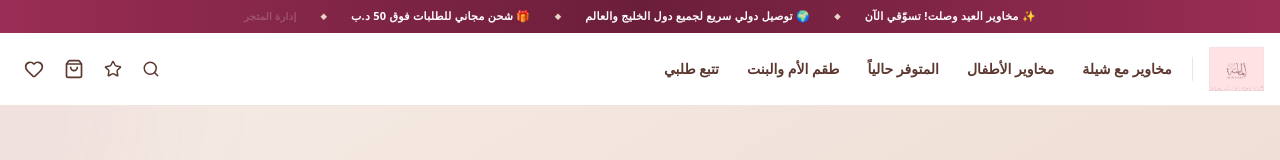
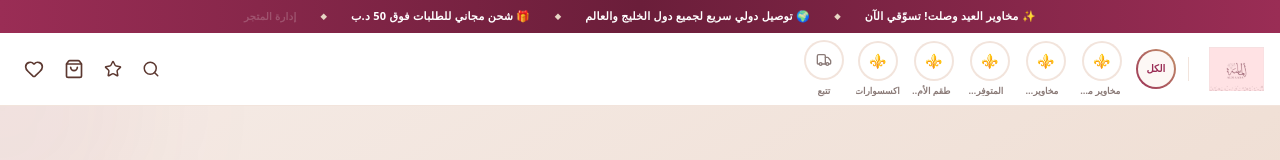
Before and after one commit to almaasabh-netizen/almaasa-store, a React (Vite) app: page / in a window 1280 px wide. Shown: the top 160 px of the page. Built offline with nearby package versions, Linux system fonts and the light colour scheme.

Commit message:
Replace header text nav with category circles matching the row below
https://claude.ai/code/session_01WyDreTaWQgFCV6MKN4W289

```diff
--- a/src/components/Storefront.tsx
+++ b/src/components/Storefront.tsx
@@ -320,17 +320,33 @@ export default function Storefront({ onNavigateToAdmin, activeTab, setActiveTab
               <button onClick={() => { setActiveTab('shop'); setSelectedCategory('all'); }} className="flex items-center ml-2">
                 <img src="/logo.jpg" alt="ألماسة" className="h-11 w-auto object-contain" />
               </button>
-              <div className="w-px h-6 bg-[#F2E4DC] mx-1" />
-              <nav className="flex items-center gap-1 text-sm font-semibold text-[#5C3830]">
-                {categories.filter(c => c.id !== 'all').slice(0, 4).map(cat => (
-                  <button key={cat.id} onClick={() => { setActiveTab('shop'); setSelectedCategory(cat.id); }}
-                    className={`px-3 py-2 rounded-xl hover:bg-[#F8EDE8] hover:text-[#9A2D55] transition-all ${selectedCategory === cat.id && activeTab === 'shop' ? 'text-[#9A2D55] bg-[#F8EDE8]' : ''}`}>
-                    {cat.name}
+              <div className="w-px h-6 bg-[#F2E4DC] mx-2" />
+              <nav className="flex items-center gap-3">
+                {/* الكل */}
+                <button onClick={() => { setActiveTab('shop'); setSelectedCategory('all'); document.getElementById('products-section')?.scrollIntoView({ behavior: 'smooth' }); }}
+                  className="flex flex-col items-center gap-1 group">
+                  <div className={`w-10 h-10 rounded-full p-0.5 transition-all ${selectedCategory === 'all' && activeTab === 'shop' ? 'bg-gradient-to-tr from-[#9A2D55] to-[#C4956A]' : 'bg-[#F2E4DC] group-hover:bg-gradient-to-tr group-hover:from-[#9A2D55] group-hover:to-[#C4956A]'}`}>
+                    <div className={`w-full h-full rounded-full flex items-center justify-center text-[10px] font-black ${selectedCategory === 'all' && activeTab === 'shop' ? 'bg-[#FDF8F5] text-[#9A2D55]' : 'bg-white text-[#8B7B78]'}`}>الكل</div>
+                  </div>
+                </button>
+                {/* Categories */}
+                {categories.filter(c => c.id !== 'all').slice(0, 5).map(cat => (
+                  <button key={cat.id} onClick={() => { setActiveTab('shop'); setSelectedCategory(cat.id); document.getElementById('products-section')?.scrollIntoView({ behavior: 'smooth' }); }}
+                    className="flex flex-col items-center gap-1 group">
+                    <div className={`w-10 h-10 rounded-full p-0.5 transition-all ${selectedCategory === cat.id && activeTab === 'shop' ? 'bg-gradient-to-tr from-[#9A2D55] to-[#C4956A]' : 'bg-[#F2E4DC] group-hover:bg-gradient-to-tr group-hover:from-[#9A2D55] group-hover:to-[#C4956A]'}`}>
+                      <div className="w-full h-full rounded-full bg-white flex items-center justify-center text-sm">⚜️</div>
+                    </div>
+                    <span className={`text-[9px] font-bold text-center leading-tight max-w-[44px] line-clamp-1 ${selectedCategory === cat.id && activeTab === 'shop' ? 'text-[#9A2D55]' : 'text-[#8B7B78]'}`}>{cat.name}</span>
                   </button>
                 ))}
-                <button onClick={() => setActiveTab('tracking')}
-                  className={`px-3 py-2 rounded-xl hover:bg-[#F8EDE8] hover:text-[#9A2D55] transition-all ${activeTab === 'tracking' ? 'text-[#9A2D55] bg-[#F8EDE8]' : ''}`}>
-                  تتبع طلبي
+                {/* تتبع طلبي */}
+                <button onClick={() => setActiveTab('tracking')} className="flex flex-col items-center gap-1 group">
+                  <div className={`w-10 h-10 rounded-full p-0.5 transition-all ${activeTab === 'tracking' ? 'bg-gradient-to-tr from-[#9A2D55] to-[#C4956A]' : 'bg-[#F2E4DC] group-hover:bg-gradient-to-tr group-hover:from-[#9A2D55] group-hover:to-[#C4956A]'}`}>
+                    <div className={`w-full h-full rounded-full flex items-center justify-center ${activeTab === 'tracking' ? 'bg-[#FDF8F5]' : 'bg-white'}`}>
+                      <Truck className={`w-4 h-4 ${activeTab === 'tracking' ? 'text-[#9A2D55]' : 'text-[#8B7B78]'}`} />
+                    </div>
+                  </div>
+                  <span className={`text-[9px] font-bold ${activeTab === 'tracking' ? 'text-[#9A2D55]' : 'text-[#8B7B78]'}`}>تتبع</span>
                 </button>
               </nav>
             </div>
```
